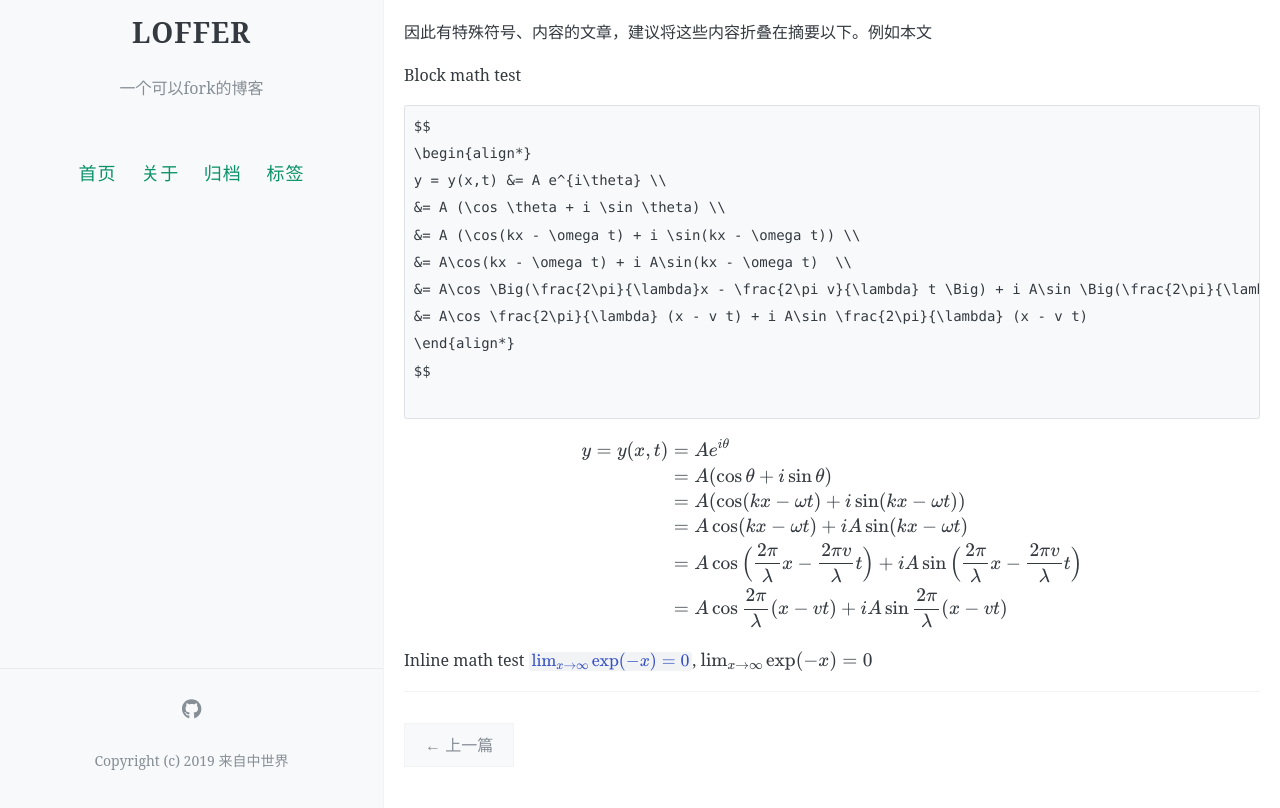
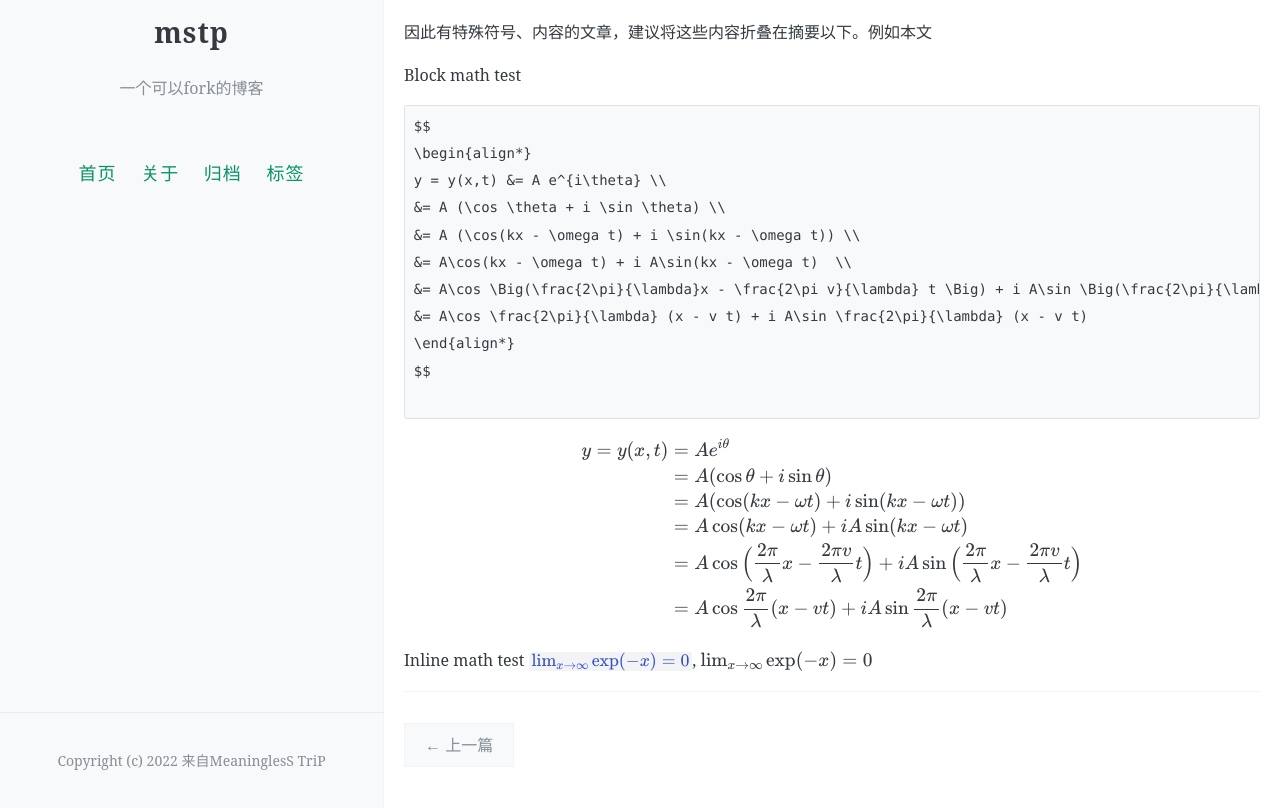
Before and after one commit to 6daidai/mstp, a Jekyll site: the page built from _posts/2019-07-24-math-test.md, in a window 1280 px wide and 1098 px high. Shown: the part 290-1098 px from the top of the window. Built offline with Jekyll 4.4.1, drawn with Linux system fonts in a browser that asks for light colours; formulas are drawn with MathJax 3; comment, search, counter and statistics services are not loaded.

Commit message:
Update _config.yml

```diff
--- a/_config.yml
+++ b/_config.yml
@@ -7,7 +7,7 @@
 # 井号后面的文字是说明文档，不会被程序读取。
 
 # 描述/签名
-name: LOFFER
+name: mstp
 description: 一个可以fork的博客
 
 # 输入你的网站域名（如果你没有添加自己的域名，而是直接用GitHub pages分配的域名的话可以省略）
@@ -16,7 +16,7 @@ url:
 # 添加你的博客的二级域名，一般来说是你的repository名
 # 如果你的博客的URL是：(http://yourusername.github.io/repository-name)
 # 那么就写成 "/repository-name"
-baseurl: /LOFFER
+baseurl: /mstp
 
 
 #
@@ -55,7 +55,7 @@ footer-links:
   email: #youremailaddress@mail.com
   facebook: #https://www.facebook.com/<>
   flickr: #https://www.flickr.com/<>
-  github: FromEndWorld/loffer #https://github.com/<>
+  github: #https://github.com/<>
   instagram: #https://instagram.com/<>
   linkedin: #https://www.linkedin.com/in/<>
   pinterest: #https://www.pinterest.com/<>
@@ -66,14 +66,14 @@ footer-links:
   youtube: # channel/<your_long_string> or user/<user-name>
 
 # 站点页脚的文字
-footer-text: Copyright (c) 2019 来自中世界
+footer-text: Copyright (c) 2022 来自MeaninglesS TriP
 
 #
 # 评论，注意，请不要同时添加多种不同的评论区
 #
 
 # 输入Disqus shortname，即可添加评论区，请查阅文档，设置自己的disqus站点，不要继续使用我的站点loffer
-disqus: loffer #shortname
+disqus: #shortname
 
 # 输入Gitalk相关设定，即可添加评论区，具体请看教程
 gitalk:
```
